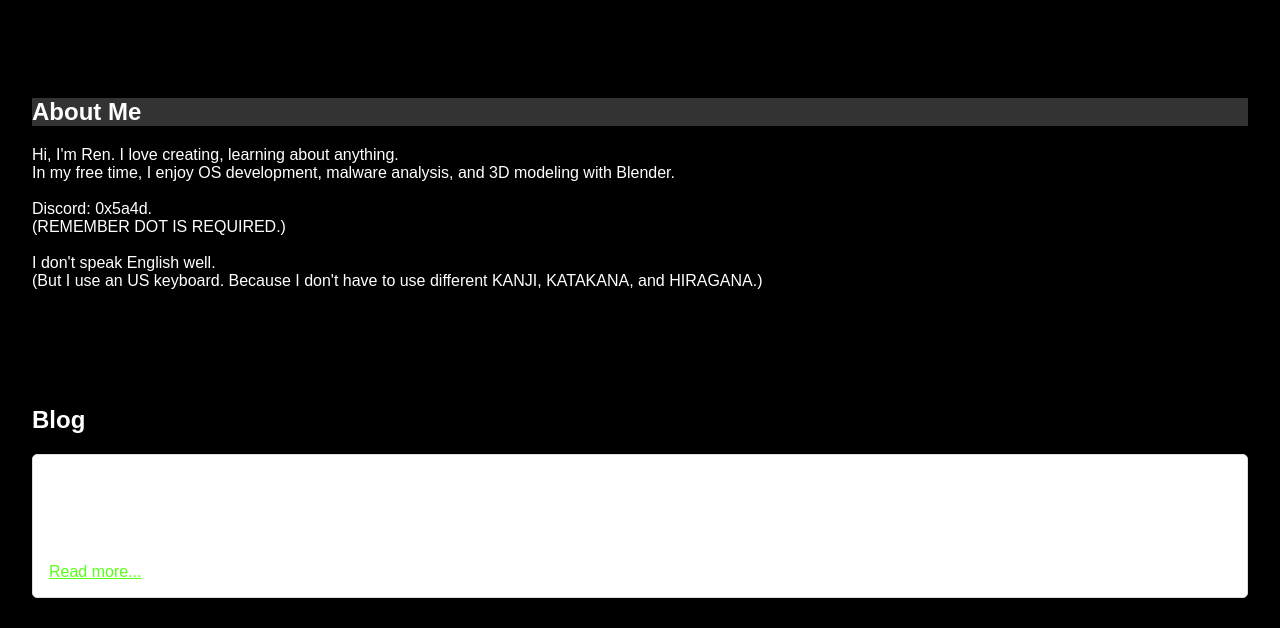
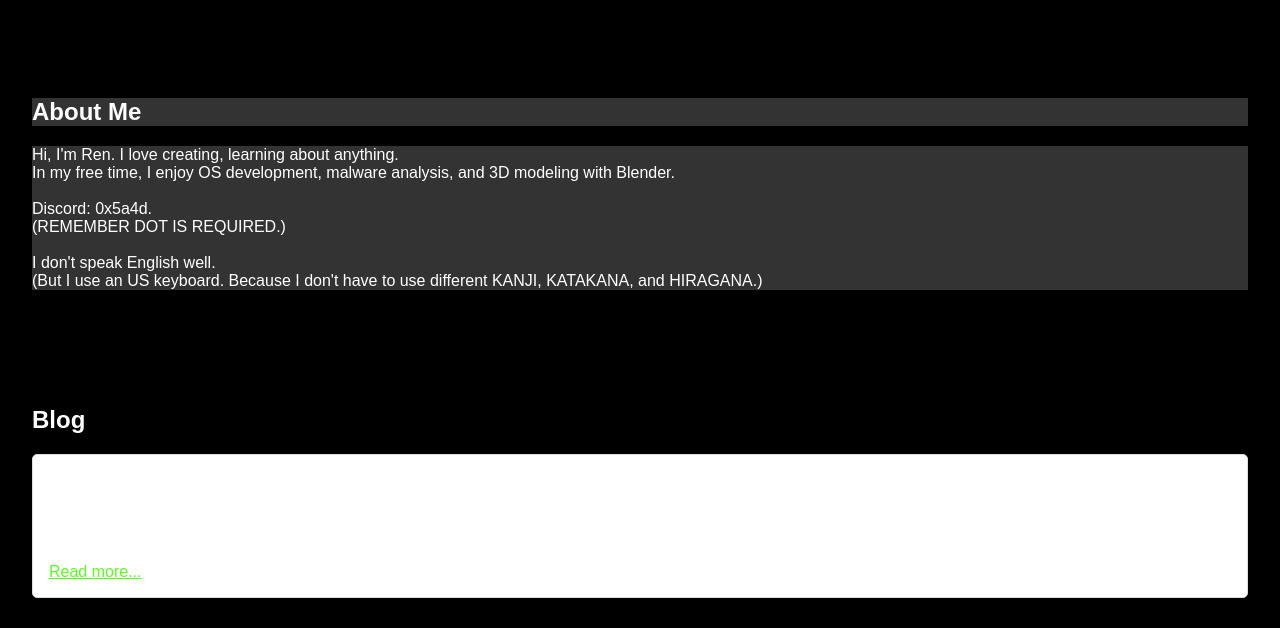
Before and after one commit to halu-u/penguin, a plain HTML site: page index.html in a window 1280 px wide. Shown: the part 116-744 px from the top of the page. Drawn offline with Linux system fonts and the light colour scheme.

Commit message:
Update index.html

```diff
--- a/index.html
+++ b/index.html
@@ -24,7 +24,8 @@
             color: #5AFF19;
         }
 
-        #about h2 {
+        #about h2,
+        #about p {
             background-color: #333;
             color: white;
         }
```
